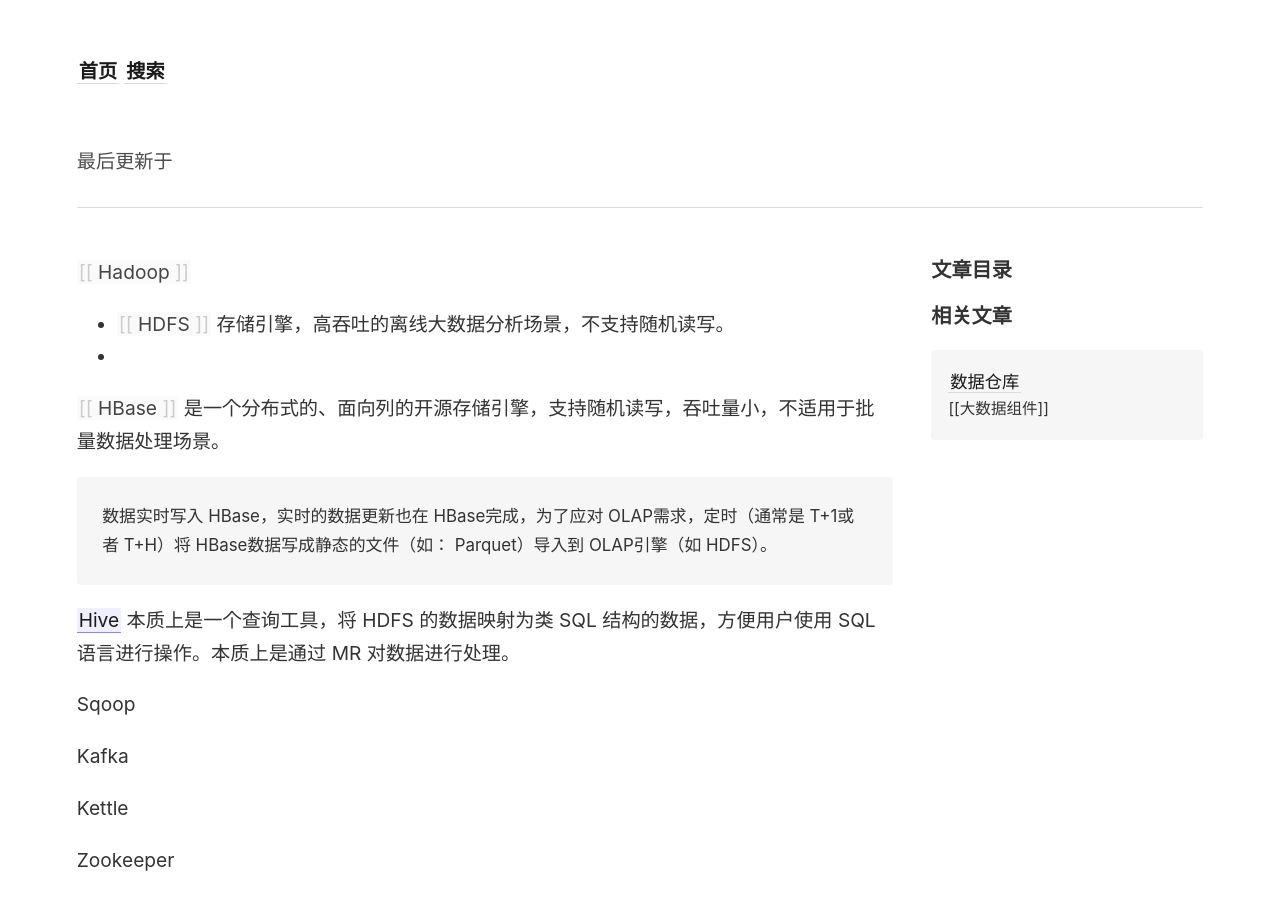
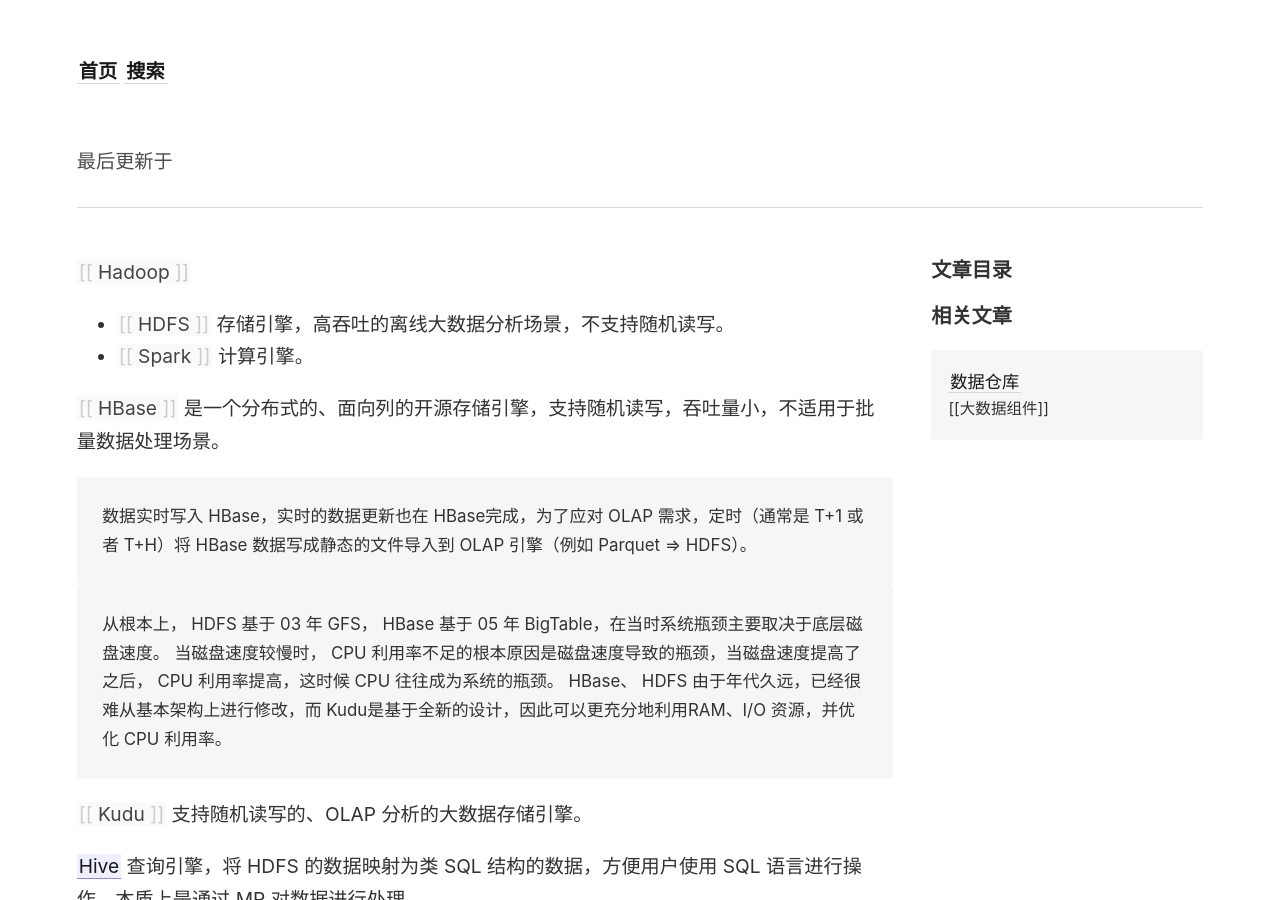
Before and after one commit to wingowen/digital-garden-jekyll, a Jekyll site: the page built from _notes/大数据组件.md, in a window 1280 px wide and 900 px high. Built offline with Jekyll 4.4.1, drawn with Linux system fonts in a browser that asks for light colours; some of the changed text lies outside the part shown.

Commit message:
vault backup: 2024-08-14 15:18:37

```diff
--- a/_notes/大数据组件.md
+++ b/_notes/大数据组件.md
@@ -1,12 +1,25 @@
 [[Hadoop]]
 - [[HDFS]] 存储引擎，高吞吐的离线大数据分析场景，不支持随机读写。
--
+- [[Spark]] 计算引擎。
 
 [[HBase]] 是一个分布式的、面向列的开源存储引擎，支持随机读写，吞吐量小，不适用于批量数据处理场景。
 
-> 数据实时写入 HBase，实时的数据更新也在 HBase完成，为了应对 OLAP需求，定时（通常是 T+1或者 T+H）将 HBase数据写成静态的文件（如： Parquet）导入到 OLAP引擎（如 HDFS）。
 
-[[Hive]] 本质上是一个查询工具，将 HDFS 的数据映射为类 SQL 结构的数据，方便用户使用 SQL 语言进行操作。本质上是通过 MR 对数据进行处理。
+> 数据实时写入 HBase，实时的数据更新也在 HBase完成，为了应对 OLAP 需求，定时（通常是 T+1 或者 T+H）将 HBase 数据写成静态的文件导入到 OLAP 引擎（例如 Parquet => HDFS）。
+
+>从根本上， HDFS 基于 03 年 GFS， HBase 基于 05 年 BigTable，在当时系统瓶颈主要取决于底层磁盘速度。 当磁盘速度较慢时， CPU 利用率不足的根本原因是磁盘速度导致的瓶颈，当磁盘速度提高了之后， CPU 利用率提高，这时候 CPU 往往成为系统的瓶颈。 HBase、 HDFS 由于年代久远，已经很难从基本架构上进行修改，而 Kudu是基于全新的设计，因此可以更充分地利用RAM、I/O 资源，并优化 CPU 利用率。
+
+[[Kudu]] 支持随机读写的、OLAP 分析的大数据存储引擎。
+
+[[Hive]] 查询引擎，将 HDFS 的数据映射为类 SQL 结构的数据，方便用户使用 SQL 语言进行操作。本质上是通过 MR 对数据进行处理。
+
+[[Impala]] 查询引擎 SQL Syntax、计算引擎 Compute Framework，依赖于 Hive 元数据。
+
+> 在一个 Hadoop 平台上，可以统一部署 Hive 和 Impala，同时支持批处理和实时查询。使用 Hive 进行数据转换处理，之后再使用 Impala 在 Hive 处理后的结果数据集上进行快速的数据分析。
+
+> ODBC（Open Database Connectivity）是一种标准的数据库访问接口。
+
+Yarn 资源管理
 
 Sqoop
 
```
Also changed, not shown: _notes/杂项/关于我.md (+3 -3 lines).
